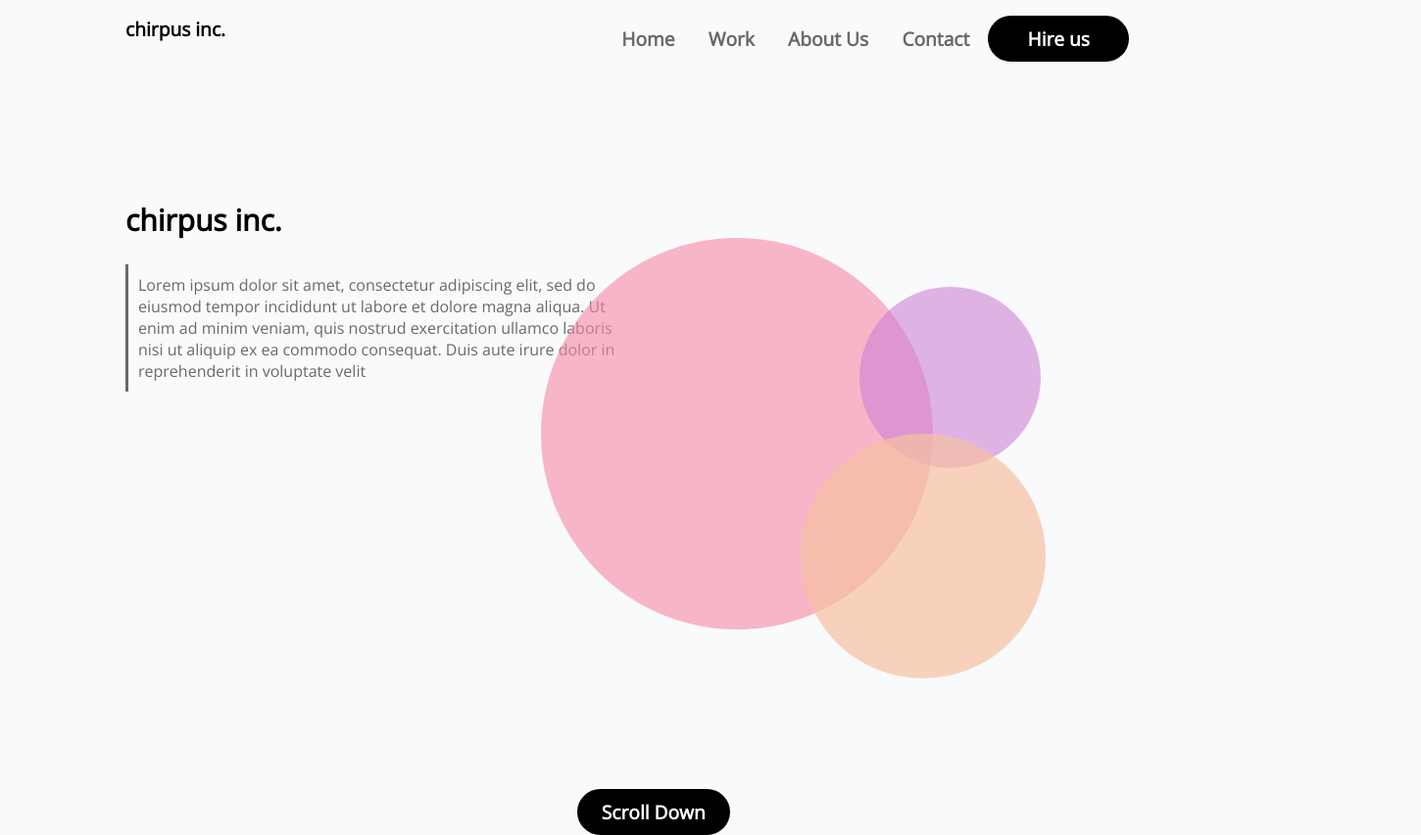
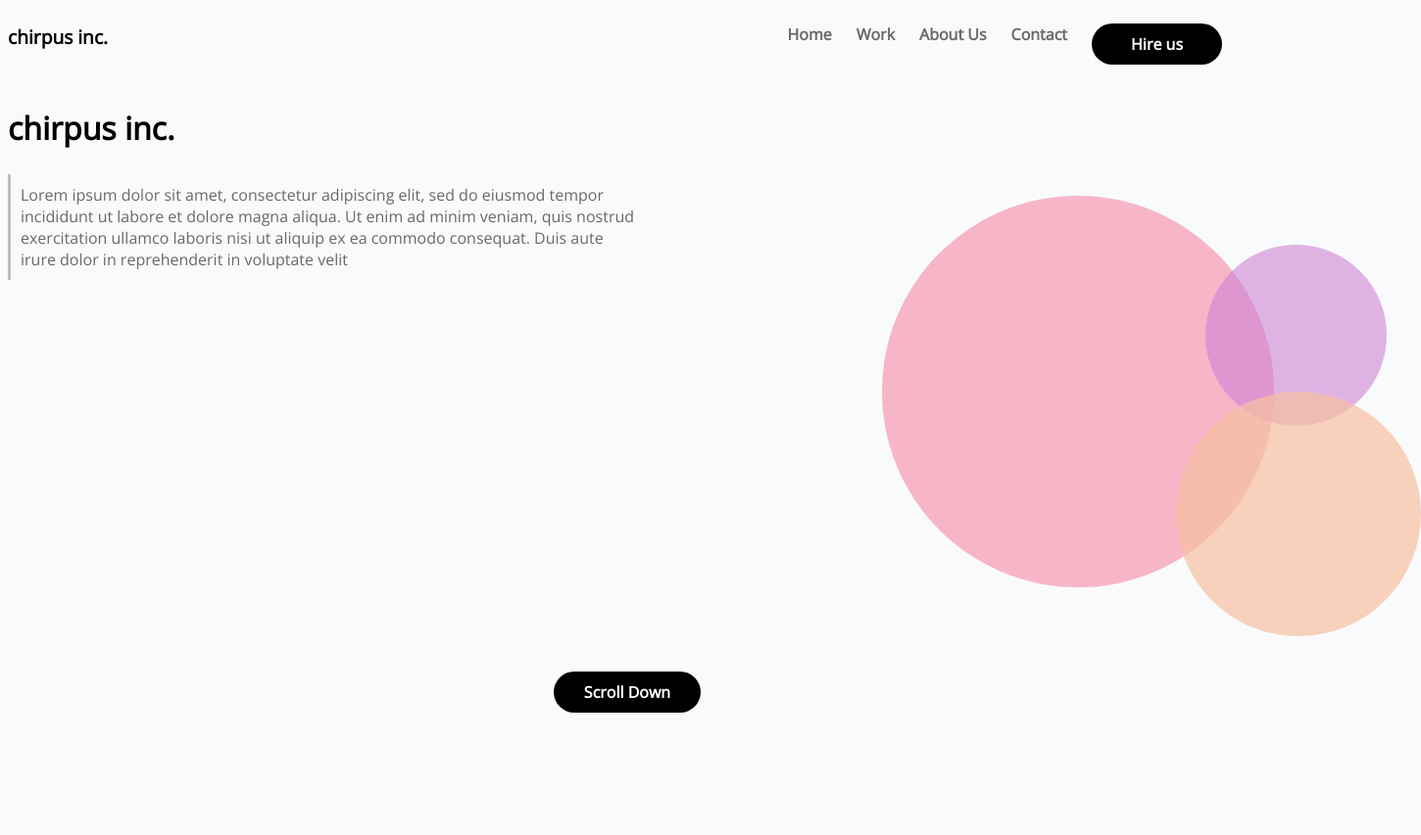
Before and after one commit to MilesOfRoses/Lab-1-submission, a plain HTML site: page index.html in a window 1280 px wide. Shown: the whole page at 98% size, 1450 px wide, since content can reach past the window. After the commit the page ends 800 px from the top, so only its background shows below. Drawn offline with nearby package versions, Linux system fonts and the light colour scheme.

Commit message:
refactored code to use flexbox layout

```diff
--- a/css/style.css
+++ b/css/style.css
@@ -3,28 +3,28 @@
 body {
     background-color: #f9fafc;
     font-family: 'Open Sans', sans-serif;
-    max-width: 80%;
-    margin: 0 auto;
-}
 
-li {
-    display: inline-block;
-    padding: 5px 15px;
-    font-size: 1.2rem;
-    font-weight: 800;
 }
 
 h1 {
-    float: left;
     font-size: 1.2rem;
 }
 
 h2 {
-    font-size: 30px;
+    font-size: 2rem;
 }
 
 ul {
-    float: right;
+    list-style: none;
+    padding: 0;
+    display: flex;
+    flex-direction: column; /* responsive switch from row to column*/
+
+}
+
+li {
+    font-weight: 800;
+    padding-bottom: .7rem;
 }
 
 #selected, #scroll{
@@ -33,30 +33,27 @@ ul {
     color: white;
     border-radius: 30px;
     padding: 10px 40px;
+    text-align: center;
 }
 
 a {
-    font-size: 1.2rem;
     font-weight: 800;
+    text-decoration: none;
 }
 
 #scroll {
     padding: 10px 25px;
-    position: relative;
-    top: 400px;
-    left: 45%;
     font-weight: 800;
-    font-size: 1.2rem;
 }
 
-main {
-    margin-top: 100px;
-    float: left;
+#scroll a {
+    color: white;
 }
 
+
 p {
-    width: 50%;
-    border-left: 3px solid #69696a;
+    /* width: 50%; responsive commented out to make it the decaust 100%*/
+    border-left: 3px solid #bebebe;
     padding: 10px;
 }
 
@@ -68,70 +65,74 @@ li, p {
 
 .circle {
     border-radius: 100%;
+    visibility: hidden;
 }
 
 #pink {
     background-color: rgba(247, 136, 167, 0.6);
     width: 400px;
     height: 400px;
-    position: relative;
-    float: right;
-    right: 200px;
-    top: -200px
+    position: absolute;
+    left: 900px;
+    top: 200px
 }
 
 #purple {
     background-color: rgba(207, 130, 213, 0.6);
     width: 185px;
     height: 185px;
-    position: relative;
-    float: right;
-    top: -150px;
-    left: 310px;
+    position: absolute;
+    top: 250px;
+    left: 1230px;
 }
 
 #yellow {
     background-color: rgba(247, 193, 162, 0.7);
     width: 250px;
     height: 250px;
-    position: relative;
-    float: right;
-    top: 0px;
-    left: 500px;
+    position: absolute;
+    top: 400px;
+    left: 1200px;
 }
 
-@media only screen and (max-width: 768px) {
-    #purple, #pink, #yellow{
-        display: none;
+@media only screen and (min-width: 768px) {
+    .circle {
+        visibility: visible;
+    }
+
+    nav {
+        display: flex;
+        flex-direction: row;
+    }
+
+    ul {
+        flex-direction: row;
+        margin-left: auto;
     }
 
     li {
-        display: block;
+        margin-right: 25px;
     }
 
-    ul {
-        float: left;
-        position: relative;
-        top: 30px;
-        margin-left: -155px;
-        width: 59%;
+    h1 {
+      display: inline;
+    }
+    p {
+        width: 50%;
+        margin-bottom: 400px;
+    }
+    #circles {
+        right: 50px;
+    }
+
+    main {
+        display: flex;
+        flex-direction: column;
+        align-items: center;
+        justify-content: center;
     }
 
     #scroll {
-        top: 50px;
-        left: 0%;
-        padding: 8px 20% 8px 20%;
-    }
-
-    #selected {
-        text-align: center;
-        /* padding: 8px 25% 8px 25%; */
-    }
-
-    main {
-        margin-top: 30px;
-    }
-    a {
-        text-decoration: none;
+        width: 100px;
     }
 }
--- a/index.html
+++ b/index.html
@@ -15,7 +15,7 @@
             <a href="#"><li>Work</li></a>
             <a href="#"><li>About Us</li></a>
             <a href="#"><li>Contact</li></a>
-            <a href="#"></a><li id="selected">Hire us</li></a>
+            <a href="#"><li id="selected">Hire us</li></a>
         </ul>
     </nav>
     <main>
@@ -24,7 +24,7 @@
             <p>Lorem ipsum dolor sit amet, consectetur adipiscing elit, sed do eiusmod tempor incididunt ut labore et dolore magna aliqua. Ut enim ad minim veniam, quis nostrud exercitation ullamco laboris nisi ut aliquip ex ea commodo consequat. Duis aute irure dolor in reprehenderit in voluptate velit</p>
         </div>
 
-        <a href="#" id="scroll">Scroll Down</a>
+        <div id="scroll"><a href="#">Scroll Down</a></div>
     </main>
     <div id="circles">
         <div class ="circle" id="pink"></div>
```
